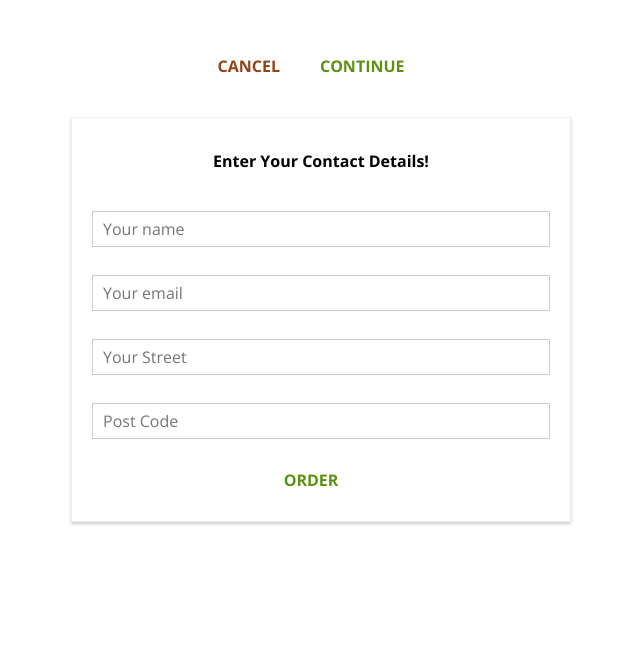
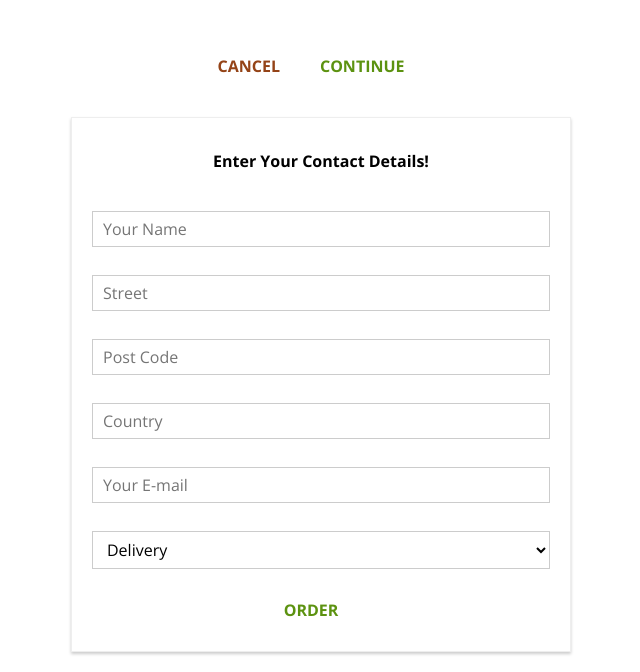
Before and after one commit to tgabri/burger_builder, a React app: page /checkout/contact-data in a window 1280 px wide. Shown: the part 701-1373 px from the top of the page, without its empty margins (319-959 px from the left). Before the commit the page ends 1243 px from the top, so only its background shows below. Built offline with nearby package versions, Linux system fonts and the light colour scheme.

Commit message:
finishd form

```diff
--- a/src/components/Checkout/ContactData.jsx
+++ b/src/components/Checkout/ContactData.jsx
@@ -7,11 +7,57 @@ import Input from '../Input/Input';
 
 export default class ContactData extends Component {
   state = {
-    name: '',
-    email: '',
-    address: {
-      street: '',
-      sortCode: ''
+    orderForm: {
+      name: {
+        elementType: 'input',
+        elementConfig: {
+          type: 'text',
+          placeholder: 'Your Name'
+        },
+        value: ''
+      },
+      street: {
+        elementType: 'input',
+        elementConfig: {
+          type: 'text',
+          placeholder: 'Street'
+        },
+        value: ''
+      },
+      postCode: {
+        elementType: 'input',
+        elementConfig: {
+          type: 'text',
+          placeholder: 'Post Code'
+        },
+        value: ''
+      },
+      country: {
+        elementType: 'input',
+        elementConfig: {
+          type: 'text',
+          placeholder: 'Country'
+        },
+        value: ''
+      },
+      email: {
+        elementType: 'input',
+        elementConfig: {
+          type: 'email',
+          placeholder: 'Your E-mail'
+        },
+        value: ''
+      },
+      deliveryMethod: {
+        elementType: 'select',
+        elementConfig: {
+          options: [
+            { value: 'delivery', displayValue: 'Delivery' },
+            { value: 'collection', displayValue: 'Collection' }
+          ]
+        },
+        value: ''
+      }
     },
     isLoading: false
   };
@@ -19,19 +65,14 @@ export default class ContactData extends Component {
   orderHandler = e => {
     e.preventDefault();
     this.setState({ isLoading: true });
+    const formData = {};
+    for (let formElementId in this.state.orderForm) {
+      formData[formElementId] = this.state.orderForm[formElementId].value;
+    }
     const order = {
       ingredients: this.props.ingredients,
       price: this.props.price.toFixed(2),
-      customer: {
-        name: 'Gabor',
-        address: {
-          street: 'Teststreet 1',
-          sortCode: 'sk102da',
-          country: 'UK'
-        },
-        email: 'test@test.com'
-      },
-      deliveryMethod: 'Fastest'
+      orderData: formData
     };
     axios
       .post('/orders.json', order)
@@ -42,42 +83,47 @@ export default class ContactData extends Component {
       .catch(error => this.setState({ isLoading: false }));
   };
 
+  inputChangeHandler = (e, inputIdentifier) => {
+    const { value } = e.target;
+    const updatedOrderForm = {
+      ...this.state.orderForm
+    };
+    const updatedFormElement = { ...updatedOrderForm[inputIdentifier] };
+
+    updatedFormElement.value = value;
+    updatedOrderForm[inputIdentifier] = updatedFormElement;
+
+    this.setState({ orderForm: updatedOrderForm });
+  };
+
   render() {
-    const { isLoading } = this.state;
+    const { isLoading, orderForm } = this.state;
+
+    const formElementsArray = [];
+    for (let key in orderForm) {
+      formElementsArray.push({
+        id: key,
+        config: orderForm[key]
+      });
+    }
+
     return (
       <div className={classes.ContactData}>
         <h4>Enter Your Contact Details!</h4>
         {isLoading ? (
           <Spinner />
         ) : (
-          <form>
-            <Input
-              inputType='input'
-              type='text'
-              name='name'
-              placeholder='Your name'
-            />
-            <Input
-              inputType='input'
-              type='email'
-              name='email'
-              placeholder='Your email'
-            />
-            <Input
-              inputType='input'
-              type='text'
-              name='street'
-              placeholder='Your Street'
-            />
-            <Input
-              inputType='input'
-              type='text'
-              name='postCode'
-              placeholder='Post Code'
-            />
-            <Button btnType='Success' clicked={this.orderHandler}>
-              ORDER
-            </Button>
+          <form onSubmit={this.orderHandler}>
+            {formElementsArray.map(formElement => (
+              <Input
+                key={formElement.id}
+                elementType={formElement.config.elementType}
+                elementConfig={formElement.config.elementConfig}
+                value={formElement.config.value}
+                changed={e => this.inputChangeHandler(e, formElement.id)}
+              />
+            ))}
+            <Button btnType='Success'>ORDER</Button>
           </form>
         )}
       </div>
--- a/src/components/Input/Input.jsx
+++ b/src/components/Input/Input.jsx
@@ -4,15 +4,52 @@ import classes from './Input.css';
 export default function Input(props) {
   let inputElement = null;
 
-  switch (props.inputType) {
+  switch (props.elementType) {
     case 'input':
-      inputElement = <input className={classes.InputElement} {...props} />;
+      inputElement = (
+        <input
+          className={classes.InputElement}
+          {...props.elementConfig}
+          value={props.value}
+          onChange={props.changed}
+        />
+      );
       break;
     case 'textarea':
-      inputElement = <textarea className={classes.InputElement} {...props} />;
+      inputElement = (
+        <textarea
+          className={classes.InputElement}
+          {...props.elementConfig}
+          value={props.value}
+          onChange={props.changed}
+        />
+      );
+      break;
+    case 'select':
+      inputElement = (
+        <select
+          className={classes.InputElement}
+          {...props.elementConfig}
+          value={props.value}
+          onChange={props.changed}
+        >
+          {props.elementConfig.options.map(option => (
+            <option key={option.value} value={option.value}>
+              {option.displayValue}
+            </option>
+          ))}
+        </select>
+      );
       break;
     default:
-      inputElement = <input className={classes.InputElement} {...props} />;
+      inputElement = (
+        <input
+          className={classes.InputElement}
+          {...props.elementConfig}
+          value={props.value}
+          onChange={props.changed}
+        />
+      );
   }
   return (
     <div className={classes.Input}>
```
